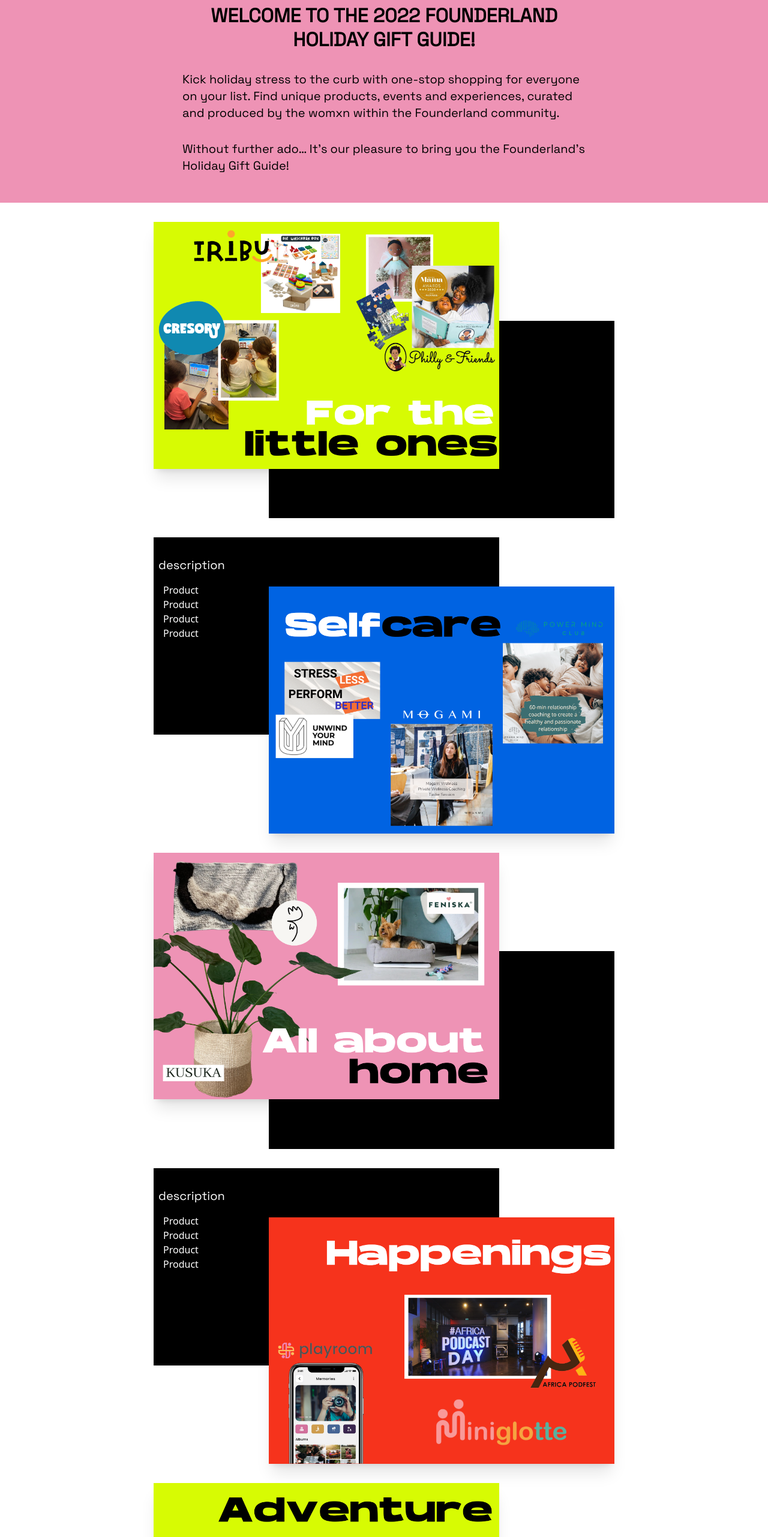
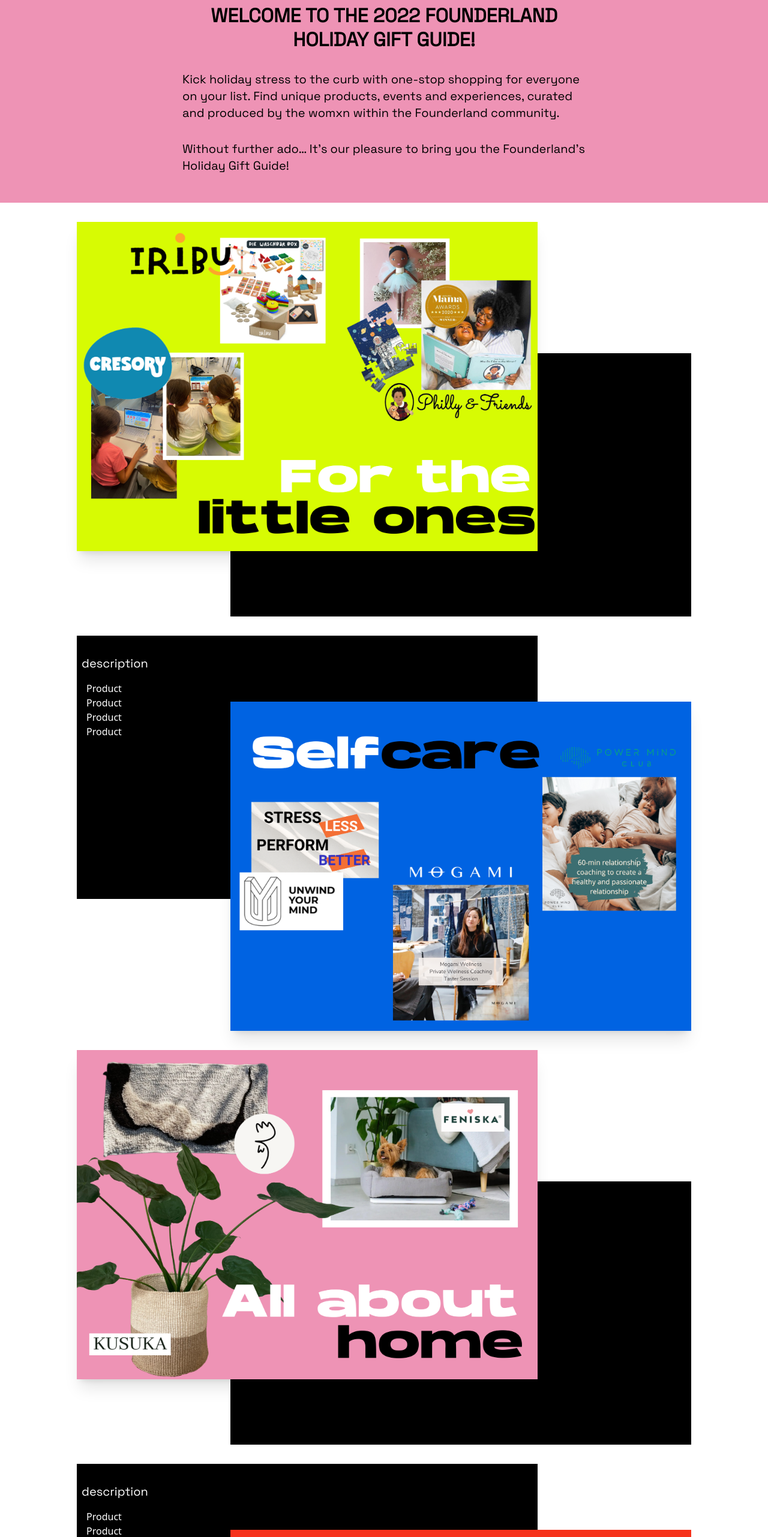
Before and after one commit to Founderland/giftguide-web, a React (Create React App) app: page / in a window 1280 px wide. Shown: the part 234-2797 px from the top of the page at 60% size. Built offline with nearby package versions, Linux system fonts and the light colour scheme.

Commit message:
layout correction

```diff
--- a/src/App.js
+++ b/src/App.js
@@ -199,7 +199,7 @@
             </p>
           </div>
         </div>
-        <div className='max-w-3xl mx-auto lg:mt-8'>
+        <div className='max-w-5xl mx-auto lg:mt-8'>
           <div className='flex flex-col-reverse lg:grid lg:grid-cols-12 grid-rows-6'>
             <div className='lg:row-start-3 lg:row-span-4 lg:col-start-4 lg:col-span-9 text-white bg-black'>
               <h1 className='mt-5 lg:mt-12 text-grotesk text-xl lg:text-3xl uppercase font-normal'>
@@ -221,7 +221,7 @@
             </div>
           </div>
         </div>
-        <div className='max-w-3xl mx-auto lg:mt-8'>
+        <div className='max-w-5xl mx-auto lg:mt-8'>
           <div className='flex flex-col-reverse lg:grid lg:grid-cols-12 grid-rows-6'>
             <div className='lg:row-start-1 lg:row-span-4 lg:col-start-1 lg:col-span-9 text-white bg-black '>
               <h1 className='ml-2 mt-4 lg:mt-8 text-grotesk font-normal text-base lg:text-xl'>
@@ -243,7 +243,7 @@
             </div>
           </div>
         </div>
-        <div className='max-w-3xl mx-auto lg:mt-8'>
+        <div className='max-w-5xl mx-auto lg:mt-8'>
           <div className='flex flex-col-reverse lg:grid lg:grid-cols-12 grid-rows-6'>
             <div className='lg:row-start-3 lg:row-span-4 lg:col-start-4 lg:col-span-9 text-white bg-black'>
               <h1 className='mt-5 lg:mt-12 text-grotesk text-xl lg:text-3xl uppercase font-normal'>
@@ -265,7 +265,7 @@
             </div>
           </div>
         </div>
-        <div className='max-w-3xl mx-auto lg:mt-8'>
+        <div className='max-w-5xl mx-auto lg:mt-8'>
           <div className='flex flex-col-reverse lg:grid lg:grid-cols-12 grid-rows-6'>
             <div className='lg:row-start-1 lg:row-span-4 lg:col-start-1 lg:col-span-9 text-white bg-black'>
               <h1 className='ml-2 mt-4 lg:mt-8 text-grotesk font-normal text-base lg:text-xl'>
@@ -287,7 +287,7 @@
             </div>
           </div>
         </div>
-        <div className='max-w-3xl mx-auto lg:mt-8'>
+        <div className='max-w-5xl mx-auto lg:mt-8'>
           <div className='flex flex-col-reverse lg:grid lg:grid-cols-12 grid-rows-6'>
             <div className='lg:row-start-3 lg:row-span-4 lg:col-start-4 lg:col-span-9 text-white bg-black'>
               <h1 className='mt-5 lg:mt-12 text-grotesk text-xl lg:text-3xl uppercase font-normal'>
@@ -309,9 +309,9 @@
             </div>
           </div>
         </div>
-        <div className='max-w-3xl mx-auto lg:mt-8'>
+        <div className='max-w-5xl mx-auto lg:mt-8'>
           <div className='flex flex-col-reverse lg:grid lg:grid-cols-12 grid-rows-6'>
-            <div className='lg:row-start-3 lg:row-span-4 lg:col-start-4 lg:col-span-9 text-white bg-black'>
+            <div className='lg:row-start-1 lg:row-span-4 lg:col-start-1 lg:col-span-9 text-white bg-black'>
               <h1 className='ml-2 mt-4 lg:mt-8 text-grotesk font-normal text-base lg:text-xl'>
                 description
               </h1>
@@ -322,7 +322,7 @@
                 <li>Product</li>
               </ul>
             </div>
-            <div className='lg:row-start-1 lg:row-span-5 lg:col-start-1 lg:col-span-9'>
+            <div className='lg:row-start-2 lg:row-span-5 lg:col-start-4 lg:col-span-9'>
               <img
                 src={beautyBody}
                 alt=''
@@ -331,7 +331,7 @@
             </div>
           </div>
         </div>
-        <div className='max-w-3xl mx-auto lg:mt-8'>
+        <div className='max-w-5xl mx-auto lg:mt-8'>
           <div className='flex flex-col-reverse lg:grid lg:grid-cols-12 grid-rows-6'>
             <div className='lg:row-start-3 lg:row-span-4 lg:col-start-4 lg:col-span-9 text-white bg-black'>
               <h1 className='mt-5 lg:mt-12 text-grotesk text-xl lg:text-3xl uppercase font-normal'>
```
